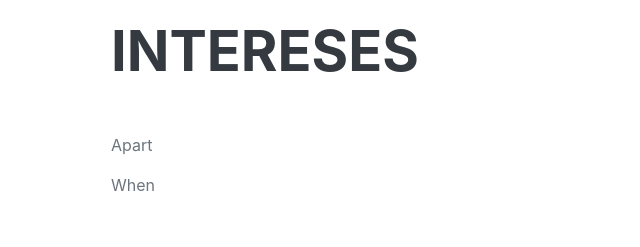
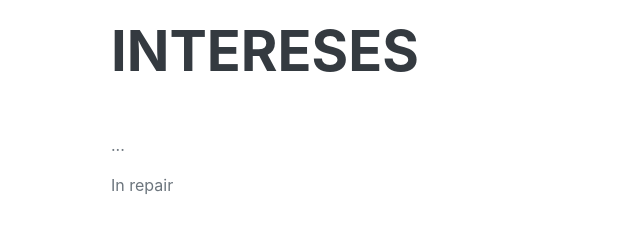
Before and after one commit to SebasOvejero/Portafolio-SebasOvejero, a plain HTML site: page index.html in a window 1280 px wide. Shown: the part 4240-4487 px from the top of the page, 209-849 px from the left. Drawn offline with nearby package versions, Linux system fonts and the light colour scheme; a web font is replaced by a local one.

Commit message:
Update index.html

```diff
--- a/index.html
+++ b/index.html
@@ -206,8 +206,8 @@
         <section class="resume-section" id="interests">
             <div class="resume-section-content">
                 <h2 class="mb-5">Intereses</h2>
-                <p>Apart</p>
-                <p class="mb-0">When</p>
+                <p>...</p>
+                <p class="mb-0">In repair</p>
             </div>
         </section>
         <hr class="m-0" />
```
